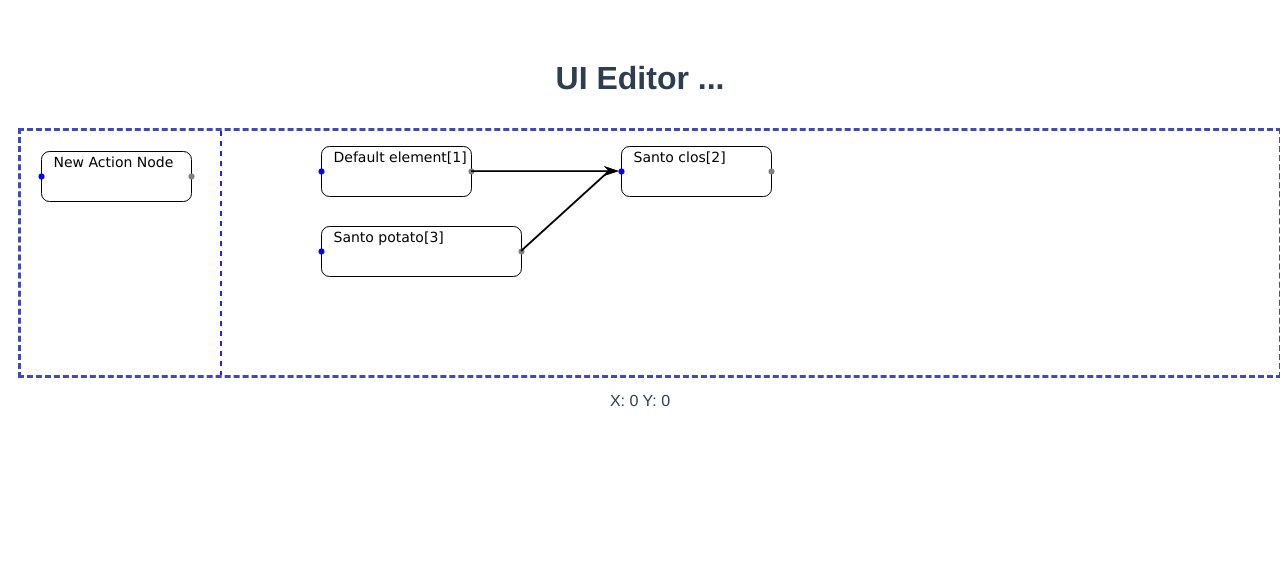
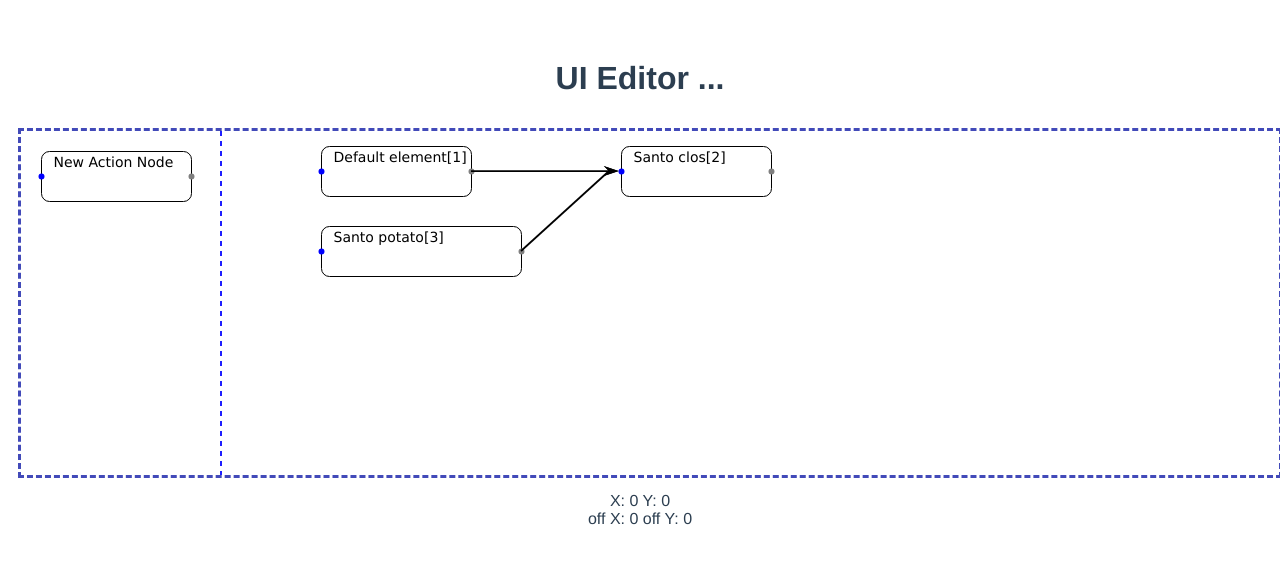
Before and after one commit to jdaniel94/vue-flow-editor, a Vue app: page / in a window 1280 px wide. Shown: the top 564 px of the page. Built offline with nearby package versions, Linux system fonts and the light colour scheme.

Commit message:
offset view of diagram

```diff
--- a/src/components/FlowEditor.vue
+++ b/src/components/FlowEditor.vue
@@ -16,8 +16,9 @@
       </div>
     </div>
     <h3 v-if="false">SVG area</h3>
-    <svg class="flow-container" @mousemove="moveNode" ref="flowContainer">
-      <g>
+    <svg class="flow-container" @mousemove="moveNode" @mousedown="moveOffset" @mouseup="event => releaseNode(null, event)" ref="flowContainer" @onfocusout="event => releaseNode(null, event)" :style="{cursor: movingOffset ? 'move': 'default'}" >
+      <g :transform="'translate(' + offsetX + ',' + offsetY + ') scale(' + zoom + ')'">
+        <g >
           <!-- Nodos de accion -->
           <ActionNode
             v-for="(node, ix) in nodes"
@@ -40,18 +41,26 @@
           ></NodeRelation>
         </g>
         <!-- Agregar elementos -->
-
         <g>
+          <!-- Fondo blanco de nuevos elementos -->
+          <rect
+            :x="0 - offsetX"
+            :y="0 - offsetY"
+            width="200"
+            height="250"
+            fill="#ffffff"
+            pointer-events="all"
+          ></rect>
           <ActionNode
-          :x=20
-          :y=20
+            :x="20 - offsetX"
+            :y="20 - offsetY"
             :width=150
             @mousedown="event => pressNode(-1, event)"
             @mouseup="event => releaseNode(-1, event)"
             text="New Action Node"
           ></ActionNode>
           <path
-          d="M 200 0 L 200 250"
+            :d="`M ${200 - offsetX} ${0 - offsetY} L ${200 - offsetX} ${350 - offsetY}`"
             fill="none"
             stroke="blue"
             stroke-dasharray="5,5"
@@ -59,10 +68,23 @@
             stroke-miterlimit="10"
             pointer-events="stroke"
           ></path>
+          <!-- Item en movimiento -->
+          <ActionNode
+            v-if="currentNode !== null"
+            :x="nodes[currentNode].x"
+            :y="nodes[currentNode].y"
+            :width="nodes[currentNode].width"
+            :text="nodes[currentNode].label + '[' + nodes[currentNode].node + ']'"
+            @mouseup="event => releaseNode(-1, event)"
+          ></ActionNode>
+        </g>
       </g>
     </svg>
     X: {{ currentX }}
     Y: {{ currentY }}
+    <br />
+    off X: {{ offsetX }}
+    off Y: {{ offsetY }}
     <code
       style="text-align: left"
       v-if="currentNode != null"
@@ -139,10 +161,21 @@ export default {
     startY: 0,
     originalX: 0, // Posicion original del nodo
     originalY: 0,
+    offsetX: 0, // Movimiento del lienzo
+    offsetY: 0,
+    zoom: 1,
+    movingOffset: false,
     title: "Hii!!",
-    flowContainer: null
+    // flowContainer: null
   }),
   methods: {
+    moveOffset: function () {
+      if (this.currentNode == null) {
+        this.originalX = this.currentX - this.offsetX;
+        this.originalY = this.currentY - this.offsetY;
+        this.movingOffset = true;
+      }
+    },
     pressNode: function(nodeIx) {
       // Cuando alguien da click en un elemento ... (onmousedown)
       if (nodeIx > -1) {
@@ -152,8 +185,8 @@ export default {
         this.$set(this.nodes, nodeIx, {
           node: 1,
           type: "box",
-          x: 20,
-          y: 20,
+          x: 20 - this.offsetX,
+          y: 20 - this.offsetY,
           label: "Default element",
           width: 150,
           height: 50
@@ -171,6 +204,9 @@ export default {
       this.originalY = this.nodes[nodeIx].y;
     },
     moveNode: function(event) {
+      if (this.currentNode != null) {
+        this.movingOffset = false;
+      }
       const parent = this.$refs.flowContainer.getBoundingClientRect();
       // Cuando mueven el elemento ... (onmousemove ?)
       this.currentX = event.x - parent.x;
@@ -181,15 +217,21 @@ export default {
           -this.startX + this.currentX + this.originalX;
         this.nodes[this.currentNode].y =
           -this.startY + this.currentY + this.originalY;
+      } else if (this.movingOffset) { // Seguimos moviendo el offset
+        //
+        this.offsetX = + this.currentX - this.originalX;
+        this.offsetY = + this.currentY - this.originalY;
       }
-      // console.log(event);
     },
-    releaseNode: function() {
+    releaseNode: function(nodeIx) {
       // Cuando alguien suelta un elemento ... (onmouseup)
-      // console.log("Se libero!!!");
+      this.movingOffset = false;
+      if (nodeIx == null) {
+        return null;
+      }
 
       // Si x es menor que 300 se elimina ...
-      if (this.currentX < 300) {
+      if (this.currentX < (300 - this.offsetX)) {
         // Elimino relaciones
         while(this.relations.findIndex(e => e.from == this.currentNode || e.to == this.currentNode) !== -1) {
           var delIx = this.relations.findIndex(e => e.from == this.currentNode || e.to == this.currentNode)
@@ -256,7 +298,7 @@ a {
   border-color: #424ab9;
   margin: 10px;
   border-style: dashed;
-  min-height: 250px;
+  min-height: 350px;
   overflow: hidden;
   box-sizing: border-box;
   position: relative;
```
Lines whose indentation alone changed are shown as unchanged.
